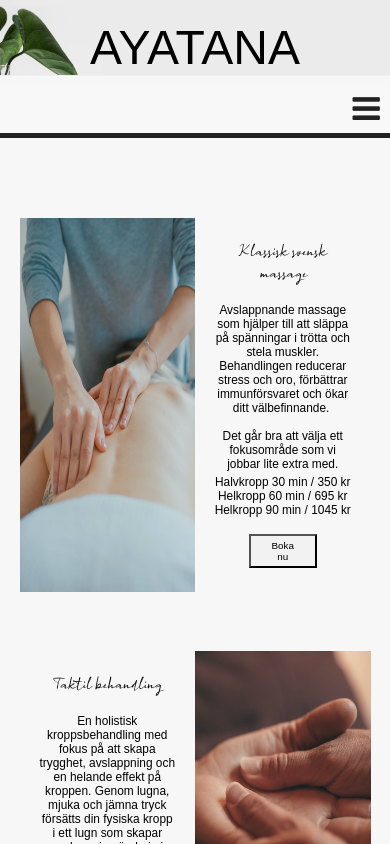
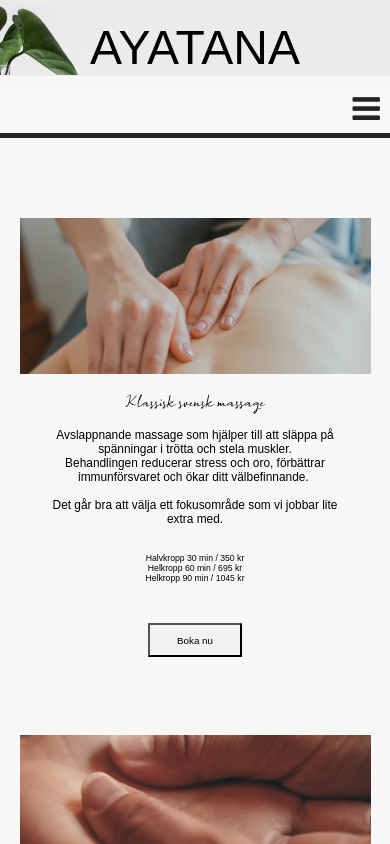
Before and after one commit to Majsan3k/ayatana, a React (Create React App) app: page /tjanster in a window 390 px wide. Built offline with nearby package versions, Linux system fonts and the light colour scheme.

Commit message:
Fix offer page and make changes to do the whole website more responsive

```diff
--- a/src/contact/contact.jsx
+++ b/src/contact/contact.jsx
@@ -6,13 +6,13 @@ import ContactForm from './contactForm'
      return (
          <div className="contact-container">
            <img className="image" src="/img/forest.jpg" />
-           <div className="container">
+           <div className="container reversed">
+              <ContactForm />
               <span className="half-screen container-item">
               {`Letar du efter ett mer holistiskt och hållbart förhållningssätt till din hälsa? Vill du njuta av en härlig behandling? Eller undrar du något helt annat? Tveka inte att höra av dig!
 
               Fyll i formuläret här bredvid eller skicka ett mail till maja.lund@live.se.`}
               </span>
-              <ContactForm />
            </div>
          </div>
      )
--- a/src/contact/contactForm.css
+++ b/src/contact/contactForm.css
@@ -37,3 +37,9 @@ textarea:focus, input:focus{
     width: 60%;
     margin-top: 1vw;
 }
+
+@media screen and (max-width: 768px){
+    .email-container{
+        width: 100%;
+    }
+}
--- a/src/offers/offerContainer.jsx
+++ b/src/offers/offerContainer.jsx
@@ -12,7 +12,7 @@ const OfferContainer = (props) => {
     return (
         <div className={styles}>
             <Offer header={desc.header} description={desc.description} prices={desc.prices}/>
-                <img className='half-screen' src={imgUrl} alt={photo.alt} />
+                <img className='half-screen offer-img' src={imgUrl} alt={photo.alt} />
         </div>
     )
 }
--- a/src/offers/offers.css
+++ b/src/offers/offers.css
@@ -3,11 +3,13 @@
     font-size: xxx-large;
 }
 
-@media screen and (max-width: 768px) {
-    .offerHeader{
-        margin-bottom: 0.8rem;
-        font-size: calc(1rem + 1vw);
-    }
+.price{
+    font-size: calc(0.5em + 0.7vw);
+    margin: 1vw;
+}
+
+.offer-img{
+    object-fit: cover;
 }
 
 .offerDesc{
@@ -27,3 +29,24 @@
     height: 8%;
     margin-top: 0.8rem;
 }
+
+@media screen and (max-width: 768px) {
+    .offer-img{
+        width: 100% !important;
+        height: 40vw;
+    }
+
+    .offerHeader{
+        margin-bottom: 0.8rem;
+        font-size: calc(1rem + 1vw);
+    }
+
+    .book-btn{
+        padding: 15px 18px 15px 18px;
+        height: 8vw;
+    }
+
+    .price{
+        margin: 7vw 0vw 7vw 0vw;
+    }
+}
--- a/src/offers/prices.jsx
+++ b/src/offers/prices.jsx
@@ -5,7 +5,7 @@ const Prices = (props) => {
     const {prices} = props;
 
     return (
-        <div>
+        <div className="price">
         {prices.map(({name, price}, index) =>
             <div>
             <span>{name}</span>
--- a/src/shared.css
+++ b/src/shared.css
@@ -2,6 +2,7 @@
     display: flex;
     flex-direction: row;
     margin: 5vw;
+    height: 100%;
 }
 
 .container:not(:last-child){
@@ -21,13 +22,23 @@
     align-items: center;
 }
 
+
+.half-screen{
+    width: 50%;
+}
+
 @media screen and (max-width: 768px) {
     .container-item{
         font-size: calc(0.5em + 1vw);
         width: inherit;
     }
+
+    .container{
+        flex-direction: column-reverse;
+        height: auto;
+    }
+
+    .reversed{
+        flex-direction: column-reverse;
+    }
  }
-
-.half-screen{
-    width: 50%;
-}
```
